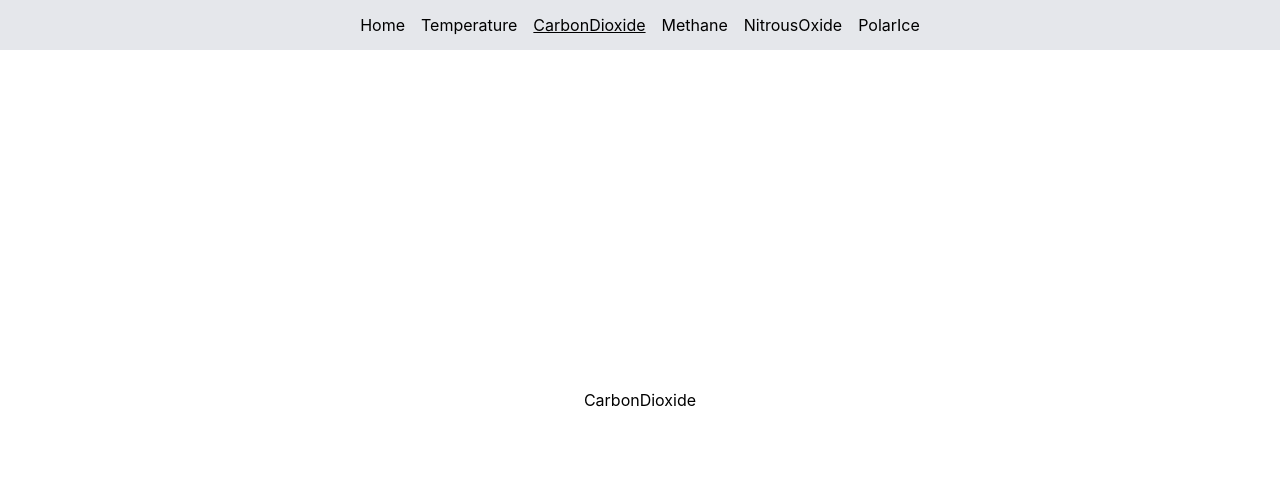
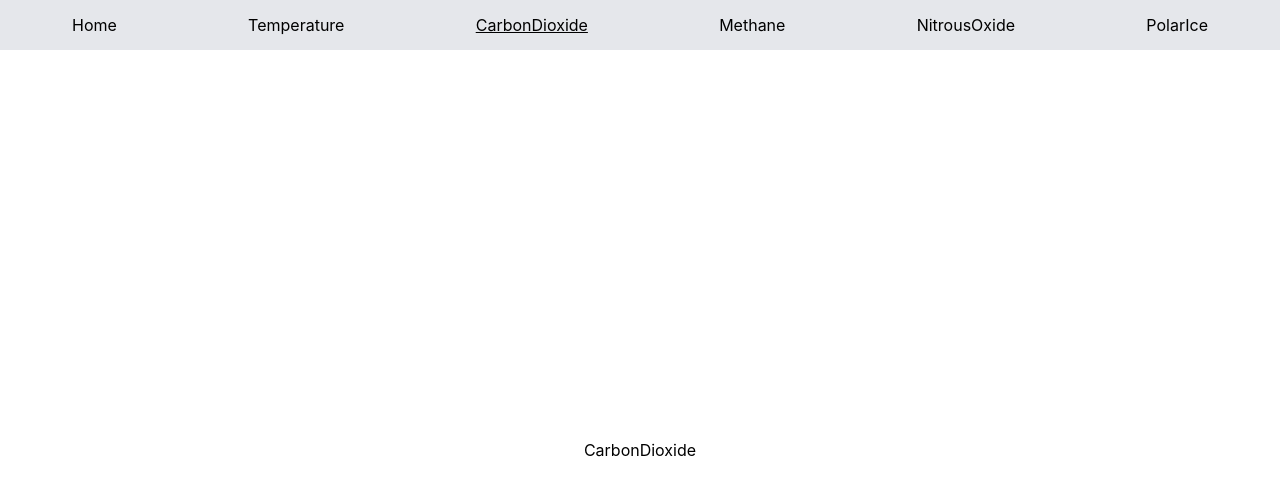
Before and after one commit to francesco-foglia/react-global-warming-app, a React (Create React App) app: page /carbon-dioxide in a window 1280 px wide. Shown: the top 494 px of the page. Built offline with nearby package versions, Linux system fonts and the light colour scheme.

Commit message:
Update navigation bar and page layout

```diff
--- a/src/components/Navbar.js
+++ b/src/components/Navbar.js
@@ -32,13 +32,15 @@ function Navbar() {
   ];
 
   return (
-    <div className="w-full min-h-[50px] flex flex-wrap justify-center items-center fixed top-0 left-0 z-[1] bg-gray-200">
-      {navbarLinks.map((link) => (
-        <Link key={link.name} to={link.path} className={`${location.pathname === link.path ? "underline" : ""} m-2`}>
-          {link.name}
-        </Link>
-      ))}
-    </div>
+    <header className="w-full min-h-[50px] bg-gray-200">
+      <nav className="2xl:container w-full min-h-[50px] mx-auto px-[5%] flex flex-wrap justify-center sm:justify-between items-center">
+        {navbarLinks.map((link) => (
+          <Link key={link.name} to={link.path} className={`${location.pathname === link.path ? "underline" : ""} m-2`}>
+            {link.name}
+          </Link>
+        ))}
+      </nav>
+    </header>
   );
 }
 
--- a/src/pages/CarbonDioxide.js
+++ b/src/pages/CarbonDioxide.js
@@ -2,12 +2,12 @@ import Navbar from "../components/Navbar";
 
 function CarbonDioxide() {
   return (
-    <>
+    <main>
       <Navbar />
       <div className="w-full h-screen flex justify-center items-center">
         <h1>CarbonDioxide</h1>
       </div>
-    </>
+    </main>
   );
 }
 
--- a/src/pages/Home.js
+++ b/src/pages/Home.js
@@ -2,12 +2,12 @@ import Navbar from "../components/Navbar";
 
 function Home() {
   return (
-    <>
+    <main>
       <Navbar />
       <div className="w-full h-screen flex justify-center items-center">
         <h1>Home</h1>
       </div>
-    </>
+    </main>
   );
 }
 
--- a/src/pages/Methane.js
+++ b/src/pages/Methane.js
@@ -2,12 +2,12 @@ import Navbar from "../components/Navbar";
 
 function Methane() {
   return (
-    <>
+    <main>
       <Navbar />
       <div className="w-full h-screen flex justify-center items-center">
         <h1>Methane</h1>
       </div>
-    </>
+    </main>
   );
 }
 
--- a/src/pages/NitrousOxide.js
+++ b/src/pages/NitrousOxide.js
@@ -2,12 +2,12 @@ import Navbar from "../components/Navbar";
 
 function NitrousOxide() {
   return (
-    <>
+    <main>
       <Navbar />
       <div className="w-full h-screen flex justify-center items-center">
         <h1>NitrousOxide</h1>
       </div>
-    </>
+    </main>
   );
 }
 
--- a/src/pages/PolarIce.js
+++ b/src/pages/PolarIce.js
@@ -2,12 +2,12 @@ import Navbar from "../components/Navbar";
 
 function PolarIce() {
   return (
-    <>
+    <main>
       <Navbar />
       <div className="w-full h-screen flex justify-center items-center">
         <h1>PolarIce</h1>
       </div>
-    </>
+    </main>
   );
 }
 
--- a/src/pages/Temperature.js
+++ b/src/pages/Temperature.js
@@ -2,12 +2,12 @@ import Navbar from "../components/Navbar";
 
 function Temperature() {
   return (
-    <>
+    <main>
       <Navbar />
       <div className="w-full h-screen flex justify-center items-center">
         <h1>Temperature</h1>
       </div>
-    </>
+    </main>
   );
 }
 
```
